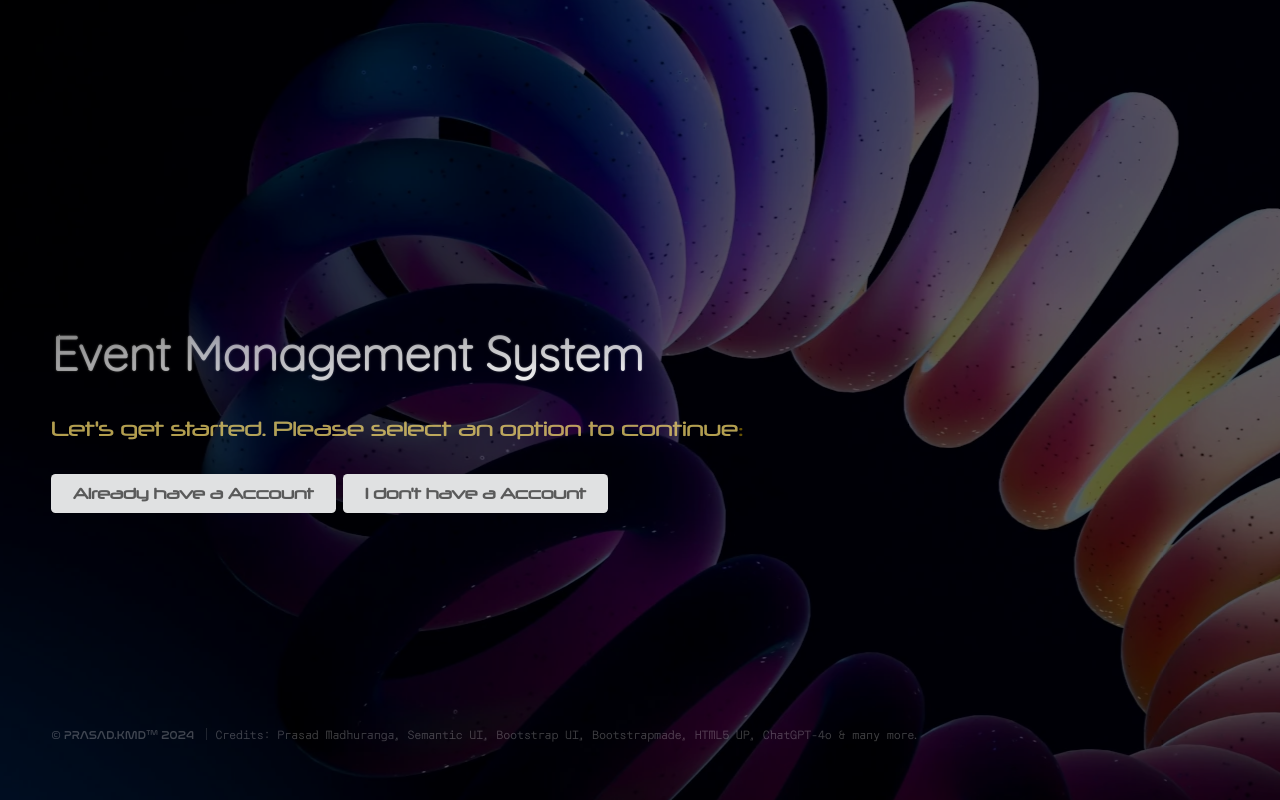
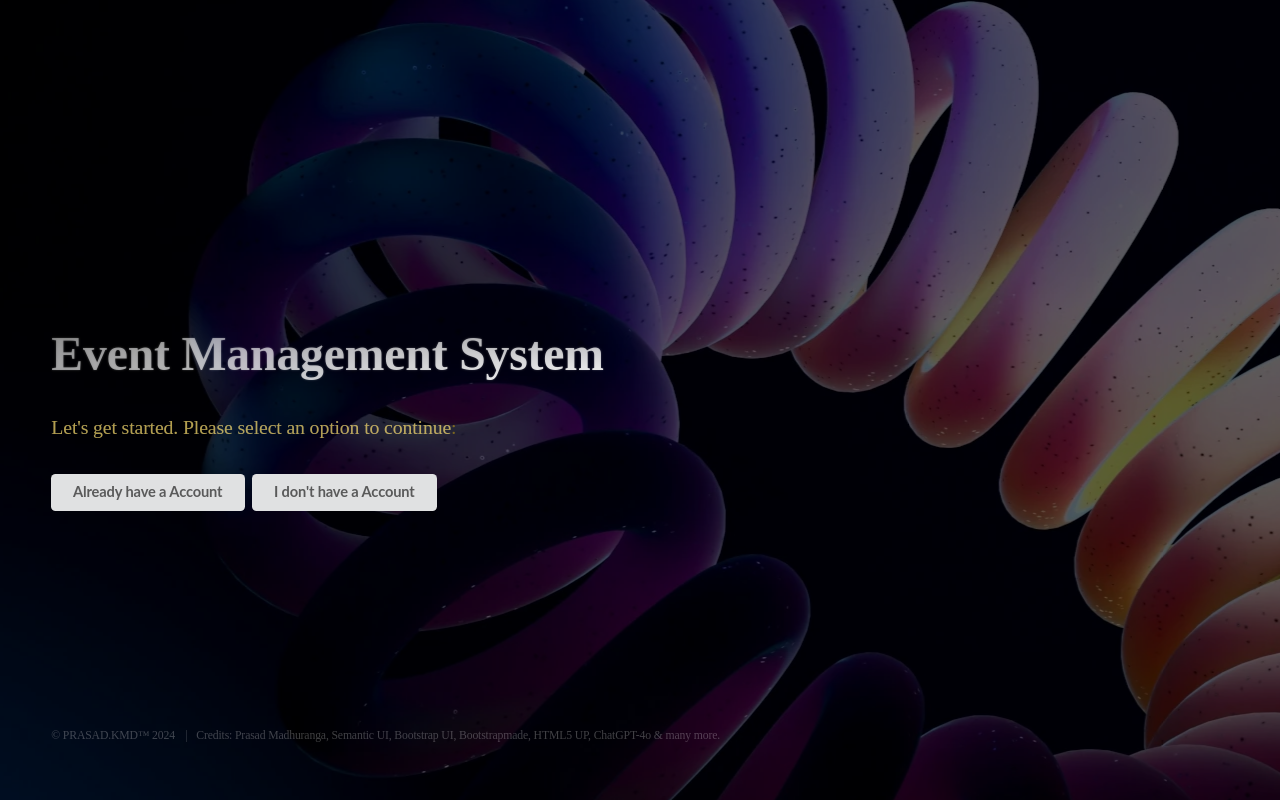
Before and after one commit to prasad-kmd/ems_ai1, a PHP site: page / in a window 1280 px wide. Run offline with PHP 8.4, Linux system fonts and the light colour scheme.

Commit message:
Rev #9.2

```diff
--- a/assets/css/font.css
+++ b/assets/css/font.css
@@ -7,33 +7,3 @@ Created for New Websites.
 
 /* Version 2 - Revision 1 : Previous Font types removed & New Font types added as WOFF/WOFF2 .
 Now Web index should be faster than previous version. */
-
-/* ~~~ Link to HTML ~~~ */
-.h1{
-  font-family: "Neuropol";
-}
-.ftr01{
-  font-family: "Orbit";
-}
-.navbarlist01 {
-  font-family: "Nasalization Rg";
-  display: inline;
-}
-.navbarlist01:hover {
-  background-color: rgba(255, 255, 255, 0.35);
-  box-shadow: 0px 0px 0px 5px rgba(255, 255, 255, 0.35);
-  transition-duration: 0.5s;
-  border-radius: 1px;
-}
-
-.indexbtnsi {
-  font-family: "Noto Serif Sinhala";
-}
-
-.indexbtnen {
-  font-family: "Neuropol";
-}
-
-.emstl1 {
-  font-family: "Quicksand";
-}
--- a/assets/fonts/stylesheet.css
+++ b/assets/fonts/stylesheet.css
@@ -1,5 +1,6 @@
 /* This stylesheet is specially designed for a Mini Project by Prasad Madhuranga for OUSL-EEX3417
-Generated via https://transfonter.org/ */
+Generated via https://transfonter.org
+All Rights Reserved */
 
 @font-face {
     font-family: 'Neuropol';
```
